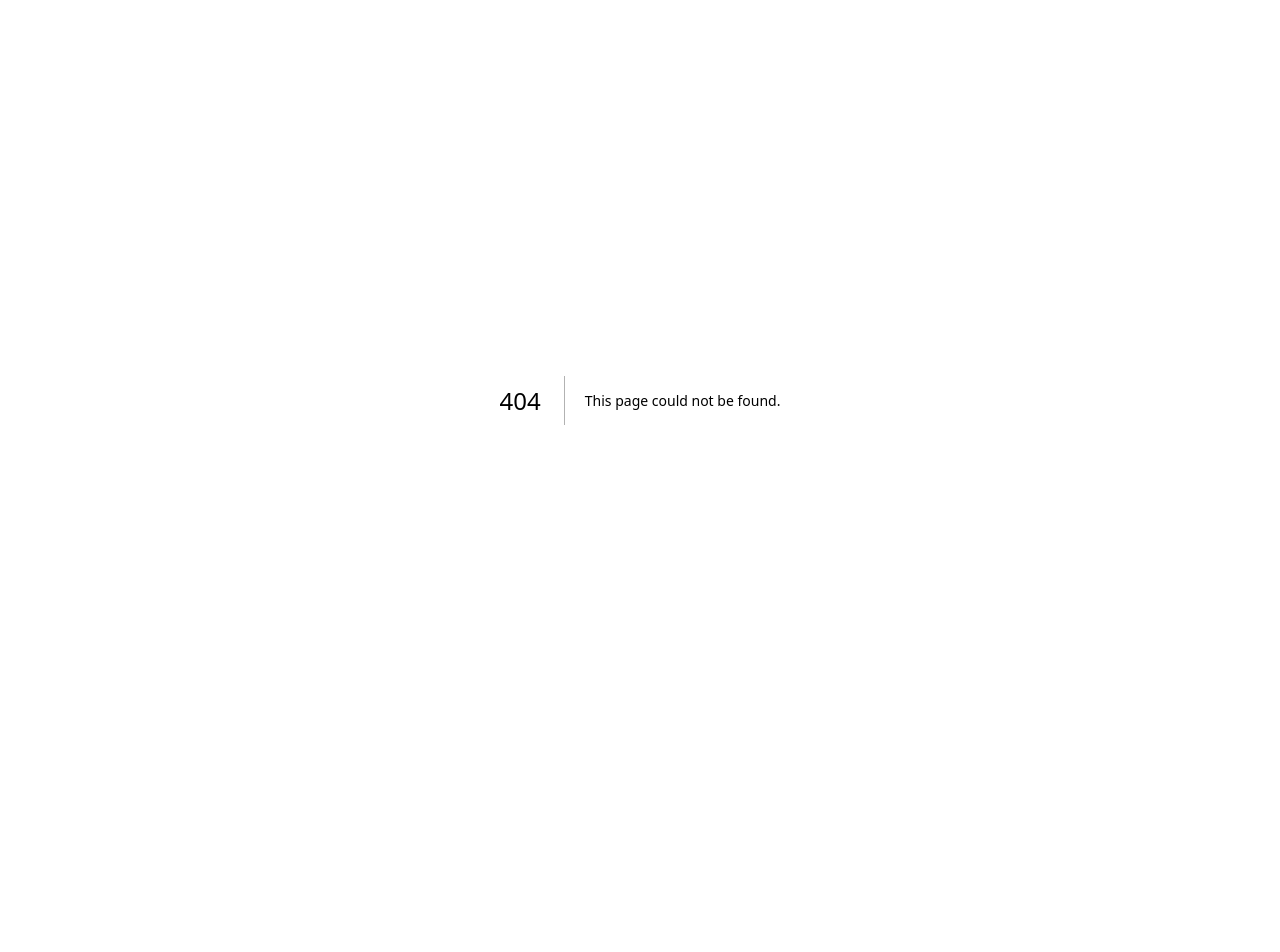
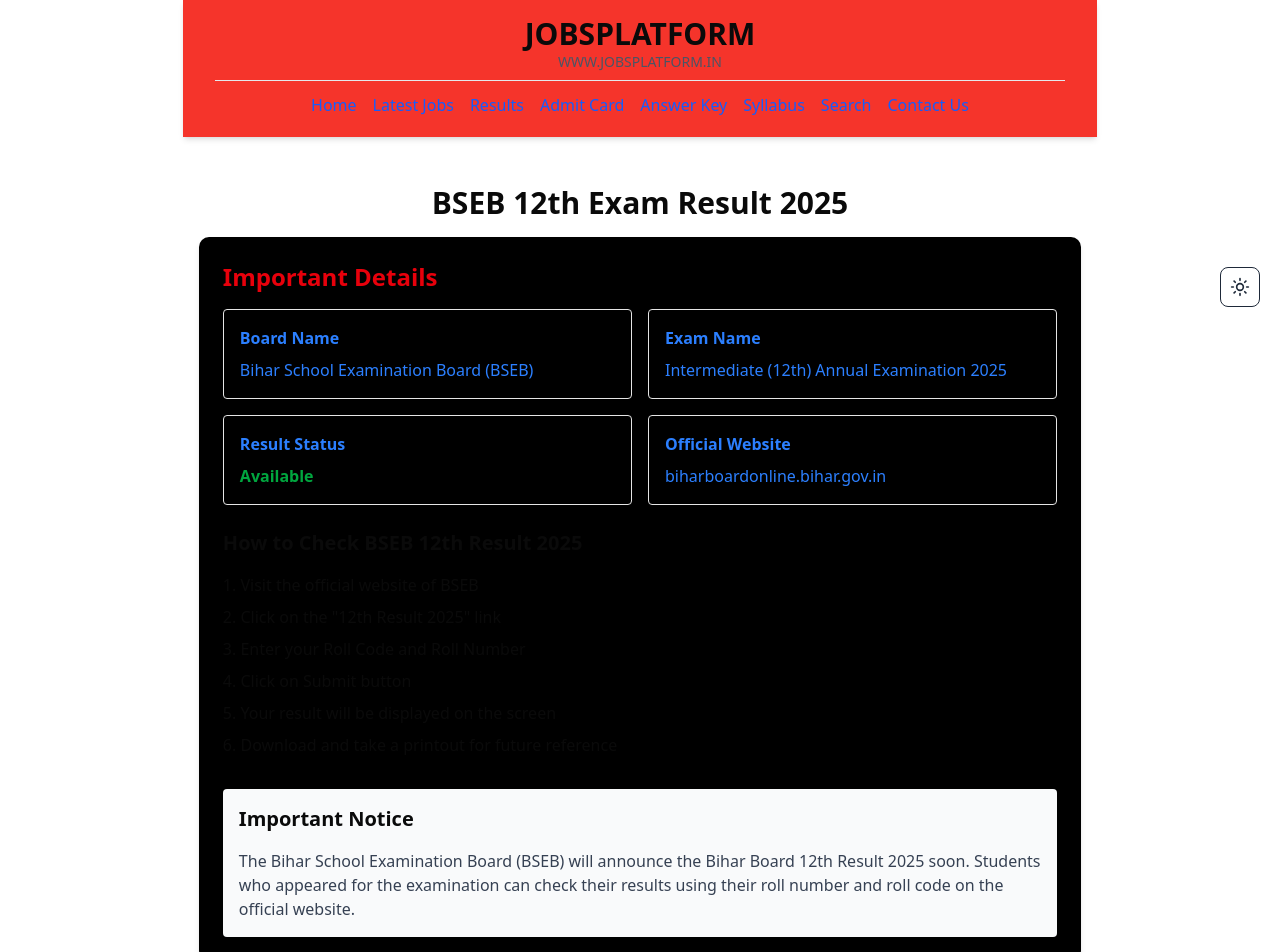
Before and after one commit to CoderSantosh1/TestRepo, a Next.js app: page /bseb-12th-result in a window 1280 px wide. Before the commit this address had no page. Shown: the top 952 px of the page. Before the commit the page ends 800 px from the top, so only its background shows below. Built offline with nearby package versions, Linux system fonts and the light colour scheme.

Commit message:
12th results availbele

```diff
--- /dev/null
+++ b/src/app/bseb-12th-result/page.tsx
@@ -0,0 +1,60 @@
+import Header from "@/components/Header";
+import Footer from "@/components/Footer";
+
+export default function BSEB12thResult() {
+  return (
+    <>
+      <Header />
+      <div className="flex flex-col items-center justify-center mt-12 w-10/14 max-w-7xl mx-auto px-4">
+        <h1 className="text-3xl font-bold mb-4">BSEB 12th Exam Result 2025</h1>
+
+        <div className="w-full bg-black  rounded-lg shadow-md p-6 mb-8">
+          <h2 className="text-2xl font-semibold mb-4 text-red-600">Important Details</h2>
+
+          <div className="grid grid-cols-1 md:grid-cols-2 gap-4 text-blue-500 mb-6">
+            <div className="border p-4 rounded">
+              <h3 className="font-bold mb-2">Board Name</h3>
+              <p>Bihar School Examination Board (BSEB)</p>
+            </div>
+            <div className="border p-4 rounded">
+              <h3 className="font-bold mb-2">Exam Name</h3>
+              <p>Intermediate (12th) Annual Examination 2025</p>
+            </div>
+            <div className="border p-4 rounded">
+              <h3 className="font-bold mb-2">Result Status</h3>
+              <p className="text-green-600 font-semibold">Available</p>
+            </div>
+            <div className="border p-4 rounded">
+              <h3 className="font-bold mb-2">Official Website</h3>
+              <a href="https://results.biharboardonline.com/Seniorsecondary24" className="text-blue-500 hover:text-blue-700" target="_blank" rel="noopener noreferrer">
+                biharboardonline.bihar.gov.in
+              </a>
+            </div>
+          </div>
+
+          <div className="mb-8">
+            <h2 className="text-xl font-semibold mb-4">How to Check BSEB 12th Result 2025</h2>
+            <ol className="list-decimal list-inside space-y-2 ">
+              <li>Visit the official website of BSEB</li>
+              <li>Click on the "12th Result 2025" link</li>
+              <li>Enter your Roll Code and Roll Number</li>
+              <li>Click on Submit button</li>
+              <li>Your result will be displayed on the screen</li>
+              <li>Download and take a printout for future reference</li>
+            </ol>
+          </div>
+
+          <div className="bg-gray-50 p-4 rounded">
+            <h2 className="text-xl font-semibold mb-4">Important Notice</h2>
+            <p className="text-gray-700">
+              The Bihar School Examination Board (BSEB) will announce the Bihar Board 12th Result 2025 soon.
+              Students who appeared for the examination can check their results using their roll number
+              and roll code on the official website.
+            </p>
+          </div>
+        </div>
+      </div>
+      <Footer />
+    </>
+  );
+}
--- a/src/app/pages/Home.tsx
+++ b/src/app/pages/Home.tsx
@@ -1,9 +1,10 @@
 import Header from "@/components/Header";
 import Footer from "@/components/Footer";
+import Link from "next/link";
 
 const data = {
   result: [
-    "AIBE 19th Exam Result 2025",
+    "BSEB 12th Exam Result 2025",
     "India Post GDS 2025 First Merit List",
     "IBPS PO 14th Score Card (Qualified for Interview)",
     "SSC Stenographer 2024 Marks, Final Answer Key",
@@ -61,7 +62,13 @@ export default function Home() {
                 <tr key={index} className="border-t-2 border-red-500 ">
                   <td className="p-3 shadow-sm">
                     {data.result[index] ? (
-                      <a href="#" className="text-blue-500 hover:underline">{data.result[index]}</a>
+                      index === 0 ? (
+                        <Link href="/bseb-12th-result" className="text-blue-500 hover:underline">
+                          {data.result[index]}
+                        </Link>
+                      ) : (
+                        <a href="#" className="text-blue-500 hover:underline">{data.result[index]}</a>
+                      )
                     ) : "-"}
                   </td>
                   <td className="p-3 border-r">
```
